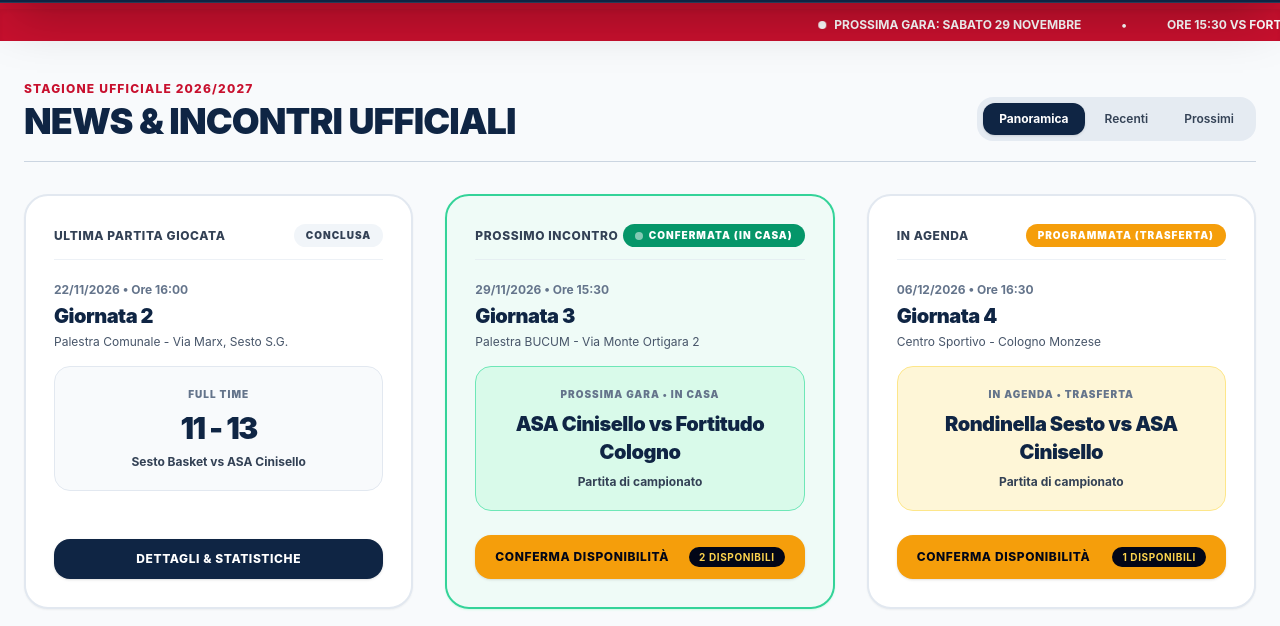
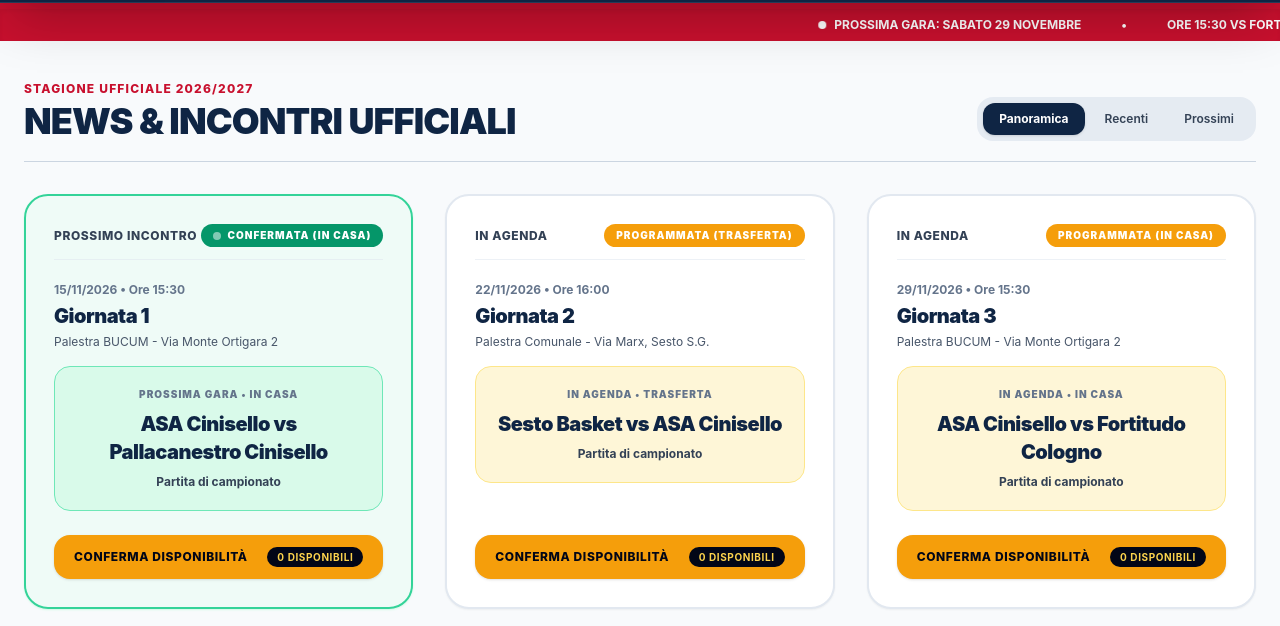
Before and after one commit to GioPer682/scoiattoli, a plain HTML site: page index.html in a window 1280 px wide. Shown: the part 174-800 px from the top of the page. Drawn offline with nearby package versions, Linux system fonts and the light colour scheme.

Commit message:
Change match status to 'programmata' and clear results
Updated match statuses and results to 'programmata' and cleared previous results. Removed historical match data and adjusted rendering logic for upcoming matches.

```diff
--- a/index.html
+++ b/index.html
@@ -527,19 +527,10 @@
           ora: "15:30",
           avversario: "Pallacanestro Cinisello",
           tipo: "In Casa",
-          stato: "conclusa",
-          risultato: "14 - 10",
+          stato: "programmata",
+          risultato: "",
           sede: "Palestra BUCUM - Via Monte Ortigara 2",
-          nota: "",
-          tempini: [
-            { t: 1, casa: 6, ospite: 4, esito: "VINTO" },
-            { t: 2, casa: 4, ospite: 4, esito: "PAREGGIATO" },
-            { t: 3, casa: 8, ospite: 2, esito: "VINTO" },
-            { t: 4, casa: 3, ospite: 5, esito: "PERSO" },
-            { t: 5, casa: 6, ospite: 6, esito: "PAREGGIATO" },
-            { t: 6, casa: 5, ospite: 3, esito: "VINTO" }
-          ],
-          totaleCanestri: "32 - 24"
+          nota: ""
         },
         {
           id: "Giornata 2",
@@ -547,19 +538,10 @@
           ora: "16:00",
           avversario: "Sesto Basket",
           tipo: "Trasferta",
-          stato: "conclusa",
-          risultato: "11 - 13",
+          stato: "programmata",
+          risultato: "",
           sede: "Palestra Comunale - Via Marx, Sesto S.G.",
-          nota: "",
-          tempini: [
-            { t: 1, casa: 4, ospite: 6, esito: "PERSO" },
-            { t: 2, casa: 2, ospite: 6, esito: "PERSO" },
-            { t: 3, casa: 6, ospite: 4, esito: "VINTO" },
-            { t: 4, casa: 4, ospite: 4, esito: "PAREGGIATO" },
-            { t: 5, casa: 3, ospite: 7, esito: "PERSO" },
-            { t: 6, casa: 8, ospite: 2, esito: "VINTO" }
-          ],
-          totaleCanestri: "27 - 29"
+          nota: ""
         },
         {
           id: "Giornata 3",
@@ -595,14 +577,8 @@
           nota: ""
         }
       ],
-      convocazioni: {
-        "Giornata 1": ["Filippo Bertinazzi", "Mattia Caruso", "Mirko d'Elia", "Riccardo Grasso", "Andrea Insisa", "Jacopo Morselli", "Francesco Nicotra", "Lorenzo Perrone", "Daniel Prudenzano", "Gabriele Riccobene"],
-        "Giornata 2": ["Filippo Bertinazzi", "Mattia Caruso", "Riccardo Grasso", "Andrea Insisa", "Lorenzo Perrone", "Daniel Prudenzano", "Gabriele Riccobene", "Youness Rizki", "Nathan Sala", "Gabriele Stavola"]
-      },
-      disponibilita: {
-        "Giornata 3": { "Lorenzo Perrone": true, "Mattia Caruso": true, "Filippo Bertinazzi": false },
-        "Giornata 4": { "Lorenzo Perrone": true }
-      }
+      convocazioni: {},
+      disponibilita: {}
     };
 
     let dbState = JSON.parse(JSON.stringify(defaultDbState));
@@ -771,34 +747,30 @@
       const container = document.getElementById('news-cards-container');
       if (!container || !dbState.partite) return;
 
-      const today = new Date(2026, 10, 16); // 16 Nov 2026
-      today.setHours(0, 0, 0, 0);
-
-      function parseDateObj(dateStr) {
-        if (!dateStr || !dateStr.includes('/')) return new Date(0);
-        const [d, m, y] = dateStr.split('/').map(Number);
-        return new Date(y, m - 1, d);
-      }
-
       const concluse = dbState.partite.filter(p => p.stato === 'conclusa');
-      const nonConcluse = dbState.partite.filter(p => p.stato !== 'conclusa');
-      nonConcluse.sort((a, b) => parseDateObj(a.data) - parseDateObj(b.data));
-
-      // Seleziona in automatico il prossimo incontro effettivo (data >= oggi, oppure il primo in agenda)
-      let prossimoMatch = nonConcluse.find(p => parseDateObj(p.data) >= today) || nonConcluse[0];
+      const attive = dbState.partite.filter(p => p.stato !== 'conclusa');
+
+      attive.sort((a, b) => {
+        const parseDate = (d) => {
+          if (!d || !d.includes('/')) return 0;
+          const p = d.split('/');
+          return parseInt(p[2] + p[1] + p[0], 10);
+        };
+        return parseDate(a.data) - parseDate(b.data);
+      });
 
       let htmlContent = "";
 
-      // 1. CARDS RECENTI (per tab Recenti)
+      // 1. RECENTI TAB CARDS
       if (concluse.length > 0) {
         const ultimeConcluse = [...concluse].reverse().slice(0, 3);
         ultimeConcluse.forEach((item, idx) => {
           let etichettaTop = idx === 0 ? "Ultima Partita Giocata" : "Partita Recente";
-          let extraClasses = "card-recenti";
-          if (idx === 0) extraClasses += " card-panoramica";
+          let classes = "card-recenti";
+          if (idx === 0) classes += " card-panoramica"; // La primissima conclusa appare anche in panoramica
 
           htmlContent += `
-            <div class="news-card ${extraClasses} bg-white border-2 border-slate-200 hover:border-[#0f2544] rounded-3xl p-6 sm:p-7 transition-all duration-300 shadow-sm hover:shadow-xl flex flex-col justify-between group relative overflow-hidden">
+            <div class="news-card ${classes} bg-white border-2 border-slate-200 hover:border-[#0f2544] rounded-3xl p-6 sm:p-7 transition-all duration-300 shadow-sm hover:shadow-xl flex flex-col justify-between group relative overflow-hidden">
               <div class="space-y-4">
                 <div class="flex items-center justify-between border-b border-slate-200/60 pb-3">
                   <span class="text-xs font-extrabold text-slate-700 uppercase tracking-wider">${etichettaTop}</span>
@@ -833,67 +805,8 @@
         `;
       }
 
-      // 2. PROSSIMO INCONTRO (In evidenza)
-      if (prossimoMatch) {
-        const isRimandata = prossimoMatch.stato === 'rimandata';
-        let cardWrapperClass = "bg-emerald-50/70 border-2 border-emerald-400 shadow-emerald-100";
-        let badgeHTML = `
-          <span class="inline-flex items-center gap-1.5 px-3 py-1 rounded-full text-[10px] font-black bg-emerald-600 text-white uppercase tracking-widest shadow-xs">
-            <span class="w-2 h-2 rounded-full bg-white animate-pulse"></span> Confermata (${prossimoMatch.tipo})
-          </span>`;
-        let centralBoxClass = "bg-emerald-100/70 border border-emerald-300 text-emerald-950";
-        let centralLabel = "Prossima Gara • " + prossimoMatch.tipo.toUpperCase();
-        let centralMainText = prossimoMatch.tipo === 'In Casa' ? `ASA Cinisello vs ${prossimoMatch.avversario}` : `${prossimoMatch.avversario} vs ASA Cinisello`;
-        let centralSubText = "Partita di campionato";
-
-        if (isRimandata) {
-          cardWrapperClass = "bg-sky-50/80 border-2 border-sky-400 shadow-sky-100";
-          badgeHTML = `
-            <span class="inline-flex items-center gap-1.5 px-3 py-1 rounded-full text-[10px] font-black bg-sky-600 text-white uppercase tracking-widest shadow-xs">
-              <span class="w-2 h-2 rounded-full bg-white animate-pulse"></span> Rimandata
-            </span>`;
-          centralBoxClass = "bg-sky-100/80 border border-sky-300 text-sky-950";
-          centralLabel = "Avviso Gara Rimandata";
-          centralSubText = prossimoMatch.nota ? prossimoMatch.nota : "Nuova data in fase di definizione";
-        }
-
-        const convocatiList = dbState.convocazioni[prossimoMatch.id] || [];
-        let buttonHTML = "";
-        if (convocatiList.length > 0 && !isRimandata) {
-          buttonHTML = `<button onclick="openMatchModal('${prossimoMatch.id}')" class="w-full py-3 bg-slate-900 hover:bg-[#c8102e] text-white rounded-2xl text-xs font-extrabold uppercase tracking-wider transition-colors cursor-pointer shadow">CONVOCAZIONI UFFICIALI</button>`;
-        } else {
-          const dispCount = dbState.disponibilita && dbState.disponibilita[prossimoMatch.id] ? Object.values(dbState.disponibilita[prossimoMatch.id]).filter(Boolean).length : 0;
-          buttonHTML = `<button onclick="openAvailabilityModal('${prossimoMatch.id}')" class="w-full py-3 bg-amber-500 hover:bg-amber-600 text-slate-950 rounded-2xl text-xs font-extrabold uppercase tracking-wider transition-colors cursor-pointer shadow flex items-center justify-between px-5"><span>CONFERMA DISPONIBILITÀ</span> <span class="bg-slate-950 text-amber-300 px-2.5 py-0.5 rounded-full text-[10px] font-bold">${dispCount} disponibili</span></button>`;
-        }
-
-        htmlContent += `
-          <div class="news-card card-prossimi card-panoramica ${cardWrapperClass} rounded-3xl p-6 sm:p-7 transition-all duration-300 shadow-sm hover:shadow-xl flex flex-col justify-between group relative overflow-hidden">
-            <div class="space-y-4">
-              <div class="flex items-center justify-between border-b border-slate-200/60 pb-3">
-                <span class="text-xs font-extrabold text-slate-700 uppercase tracking-wider">Prossimo Incontro</span>
-                ${badgeHTML}
-              </div>
-              <div>
-                <span class="text-xs font-bold text-slate-500">${prossimoMatch.data}${prossimoMatch.ora ? ' • Ore ' + prossimoMatch.ora : ''}</span>
-                <h3 class="text-xl font-black text-[#0f2544] tracking-tight mt-0.5">${prossimoMatch.id}</h3>
-                <p class="text-xs text-slate-600 mt-1">${prossimoMatch.sede}</p>
-              </div>
-              <div class="${centralBoxClass} rounded-2xl p-5 text-center space-y-2">
-                <div class="text-[10px] font-black uppercase tracking-widest text-slate-500">${centralLabel}</div>
-                <div class="text-xl font-black tracking-tight text-[#0f2544]">${centralMainText}</div>
-                <div class="text-xs font-bold text-slate-700">${centralSubText}</div>
-              </div>
-            </div>
-            <div class="pt-6">
-              ${buttonHTML}
-            </div>
-          </div>
-        `;
-      }
-
-      // 3. ALTRE PARTITE IN AGENDA (Prossimi successivi)
-      const altreProssime = nonConcluse.filter(p => p.id !== (prossimoMatch ? prossimoMatch.id : null));
-      altreProssime.forEach((item, idx) => {
+      // Helper per generare l'HTML di una card attiva (programmata/rimandata)
+      function renderActiveCardHtml(item, isProssimoIncontro, isPanoramica, isProssimi) {
         const isRimandata = item.stato === 'rimandata';
         let cardWrapperClass = "bg-white border-2 border-slate-200 hover:border-[#0f2544]";
         let badgeHTML = `<span class="px-3 py-1 rounded-full text-[10px] font-black bg-amber-500 text-white uppercase tracking-widest shadow-xs">Programmata (${item.tipo})</span>`;
@@ -901,6 +814,20 @@
         let centralLabel = "In Agenda • " + item.tipo.toUpperCase();
         let centralMainText = item.tipo === 'In Casa' ? `ASA Cinisello vs ${item.avversario}` : `${item.avversario} vs ASA Cinisello`;
         let centralSubText = "Partita di campionato";
+        let etichettaTop = "In Agenda";
+
+        if (isProssimoIncontro) {
+          etichettaTop = "Prossimo Incontro";
+          if (!isRimandata) {
+            cardWrapperClass = "bg-emerald-50/70 border-2 border-emerald-400 shadow-emerald-100";
+            badgeHTML = `
+              <span class="inline-flex items-center gap-1.5 px-3 py-1 rounded-full text-[10px] font-black bg-emerald-600 text-white uppercase tracking-widest shadow-xs">
+                <span class="w-2 h-2 rounded-full bg-white animate-pulse"></span> Confermata (${item.tipo})
+              </span>`;
+            centralBoxClass = "bg-emerald-100/70 border border-emerald-300 text-emerald-950";
+            centralLabel = "Prossima Gara • " + item.tipo.toUpperCase();
+          }
+        }
 
         if (isRimandata) {
           cardWrapperClass = "bg-sky-50/80 border-2 border-sky-400 shadow-sky-100";
@@ -922,14 +849,15 @@
           buttonHTML = `<button onclick="openAvailabilityModal('${item.id}')" class="w-full py-3 bg-amber-500 hover:bg-amber-600 text-slate-950 rounded-2xl text-xs font-extrabold uppercase tracking-wider transition-colors cursor-pointer shadow flex items-center justify-between px-5"><span>CONFERMA DISPONIBILITÀ</span> <span class="bg-slate-950 text-amber-300 px-2.5 py-0.5 rounded-full text-[10px] font-bold">${dispCount} disponibili</span></button>`;
         }
 
-        let extraClasses = "card-prossimi";
-        if (idx === 0) extraClasses += " card-panoramica";
-
-        htmlContent += `
-          <div class="news-card ${extraClasses} ${cardWrapperClass} rounded-3xl p-6 sm:p-7 transition-all duration-300 shadow-sm hover:shadow-xl flex flex-col justify-between group relative overflow-hidden">
+        let classes = "news-card";
+        if (isPanoramica) classes += " card-panoramica";
+        if (isProssimi) classes += " card-prossimi";
+
+        return `
+          <div class="${classes} ${cardWrapperClass} rounded-3xl p-6 sm:p-7 transition-all duration-300 shadow-sm hover:shadow-xl flex flex-col justify-between group relative overflow-hidden">
             <div class="space-y-4">
               <div class="flex items-center justify-between border-b border-slate-200/60 pb-3">
-                <span class="text-xs font-extrabold text-slate-700 uppercase tracking-wider">In Agenda</span>
+                <span class="text-xs font-extrabold text-slate-700 uppercase tracking-wider">${etichettaTop}</span>
                 ${badgeHTML}
               </div>
               <div>
@@ -948,7 +876,36 @@
             </div>
           </div>
         `;
+      }
+
+      // Prendi le prime 3 partite attive/programmate in ordine cronologico
+      const topActive = attive.slice(0, 3);
+
+      topActive.forEach((item, i) => {
+        const isProssimoIncontro = (i === 0);
+
+        // Regola Panoramica:
+        // - Se ci sono partite concluse: Panoramica mostra [Ultima Conclusa, attive[0], attive[1]] -> quindi attive[0] e attive[1] sono in panoramica.
+        // - Se non ci sono partite concluse (tutte programmate): Panoramica mostra [attive[0], attive[1], attive[2]] -> tutte e tre sono in panoramica!
+        let isPanoramica = false;
+        if (concluse.length > 0) {
+          if (i === 0 || i === 1) isPanoramica = true;
+        } else {
+          isPanoramica = true; // Tutte e tre le prime partite programmate appaiono in Panoramica
+        }
+
+        // Regola Prossimi: Tutte le prime 3 partite attive appaiono nella sezione Prossimi
+        const isProssimi = true;
+
+        htmlContent += renderActiveCardHtml(item, isProssimoIncontro, isPanoramica, isProssimi);
       });
+
+      // Se ci sono più di 3 partite attive, rendiamo la terza/quarta anche per il tab Prossimi se necessario
+      if (attive.length > 3) {
+        for (let i = 3; i < attive.length; i++) {
+          htmlContent += renderActiveCardHtml(attive[i], false, false, true);
+        }
+      }
 
       container.innerHTML = htmlContent;
       filterNews(currentNewsFilter);
```
